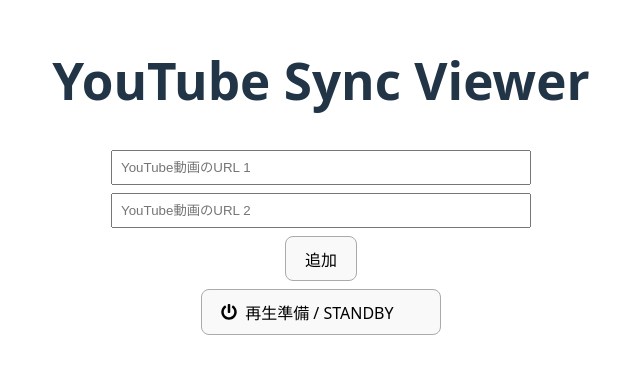
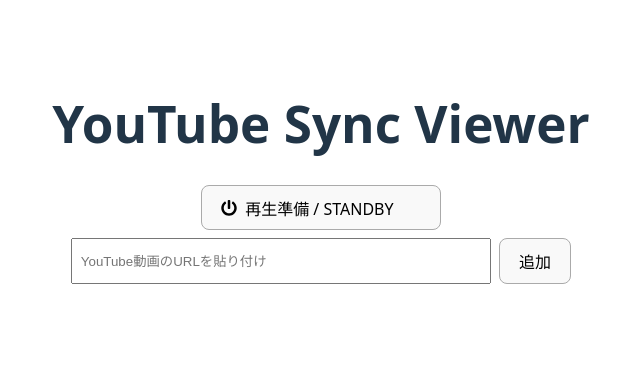
Before and after one commit to KMMThmurakami/syncMovie, a React (Vite) app: page / in a window 1280 px wide. Shown: the part 200-574 px from the top of the page, without its empty margins (319-959 px from the left). Built offline with nearby package versions, Linux system fonts and the light colour scheme.

Commit message:
Revert "videos"
This reverts commit 842edb58adc8f92ac237188f2b94536a33f05045.

```diff
--- a/src/App.module.css
+++ b/src/App.module.css
@@ -1,8 +1,6 @@
 .inputContainer {
     display: flex;
-    flex-direction: column;
     justify-content: center;
-    align-items: center;
     gap: 8px;
     padding: 8px;
 }
--- a/src/App.tsx
+++ b/src/App.tsx
@@ -8,7 +8,7 @@
 
 function App() {
   // 入力中のURLを管理するstate
-  const [inputUrls, setInputUrls] = useState<string[]>(["", ""]);
+  const [currentUrl, setCurrentUrl] = useState("");
   // 表示する動画IDの「リスト」を管理するstate
   const [videoIds, setVideoIds] = useState<string[]>([]);
   // 全ての動画の再生状態を管理するstate
@@ -40,20 +40,13 @@
     }
   }, [readyCount, videoIds.length]);
 
-  // 動画URL入力時の関数
-  const handleUrlChange = (indexToUpdate: number, newValue: string) => {
-    const newInputUrls = [...inputUrls];
-    newInputUrls[indexToUpdate] = newValue;
-    setInputUrls(newInputUrls);
-  };
+  // 動画を追加する関数
+  const handleAddVideo = async () => {
+    // URLが空なら何もしない
+    if (!currentUrl) return;
 
-  // 動画追加関数
-  const handleAddVideos = async () => {
-    for (const url of inputUrls) {
-      if (!url) continue;
-      // URLが入力されている場合のみ処理
     try {
-        const urlObject = new URL(url);
+      const urlObject = new URL(currentUrl);
       const id = urlObject.searchParams.get("v");
 
       // IDが取得できる場合のみ追加
@@ -62,9 +55,9 @@
         const isValid = await isValidYouTubeId(id);
 
         if (isValid) {
-            setVideoIds((videoIds) => [...videoIds, id]);
+          setVideoIds([...videoIds, id]);
           setStandby(false);
-            // setCurrentUrl("");
+          setCurrentUrl("");
         } else {
           alert("存在しない、または非公開の動画IDです。");
         }
@@ -75,8 +68,6 @@
       console.error(error);
       alert("URLの形式が正しくありません。");
     }
-    }
-    setInputUrls(["", ""]);
   };
 
   // インデックスを指定して動画を削除する関数
@@ -89,22 +80,6 @@
   return (
     <div className="App">
       <h1>YouTube Sync Viewer</h1>
-      <div className={styles.inputContainer}>
-        {inputUrls.map((url, index) => (
-          <input
-            key={`url-input-${index}`}
-            name={`video-${index}`}
-            className={styles.urlTextInput}
-            placeholder={`YouTube動画のURL ${index + 1}`}
-            value={url}
-            onChange={(e) => handleUrlChange(index, e.target.value)}
-          />
-        ))}
-        <button onClick={handleAddVideos} className={styles.addButton}>
-          追加
-        </button>
-      </div>
-
       {!standby && (
         <button className={styles.playAllButton} onClick={handlePlayAll}>
           <FaPowerOff />
@@ -124,6 +99,20 @@
         </button>
       )}
 
+      <div className={styles.inputContainer}>
+        <input
+          className={styles.urlTextInput}
+          type="text"
+          placeholder="YouTube動画のURLを貼り付け"
+          value={currentUrl}
+          onChange={(e) => setCurrentUrl(e.target.value)}
+          onKeyDown={(e) => e.key === "Enter" && handleAddVideo()}
+        />
+        <button onClick={handleAddVideo} className={styles.addButton}>
+          追加
+        </button>
+      </div>
+
       {/* videoIds配列をmapでループ処理し、IDごとにiframeを生成する */}
       <ul className={styles.playerContainer}>
         {videoIds.map((id, index) => (
--- a/src/components/YouTubePlayer.tsx
+++ b/src/components/YouTubePlayer.tsx
@@ -1,4 +1,4 @@
-import React, { useState } from "react";
+import React, { useState, useEffect } from "react";
 import ReactPlayer from "react-player";
 import {
   MediaController,
@@ -37,8 +37,21 @@
     }
   };
 
+  // playing propがfalseに変わったら、isReadyもリセットする
+  // これにより、再度STANDBYを押したときに正しく動作する
+  useEffect(() => {
+    if (!playing) {
+      setIsReady(false);
+    }
+  }, [playing]);
+
   return (
-    <MediaController>
+    <MediaController
+      style={{
+        width: "100%",
+        aspectRatio: "16/9",
+      }}
+    >
       <ReactPlayer
         slot="media"
         src={`https://www.youtube.com/watch?v=${id}`}
```
Lines whose indentation alone changed are shown as unchanged.
